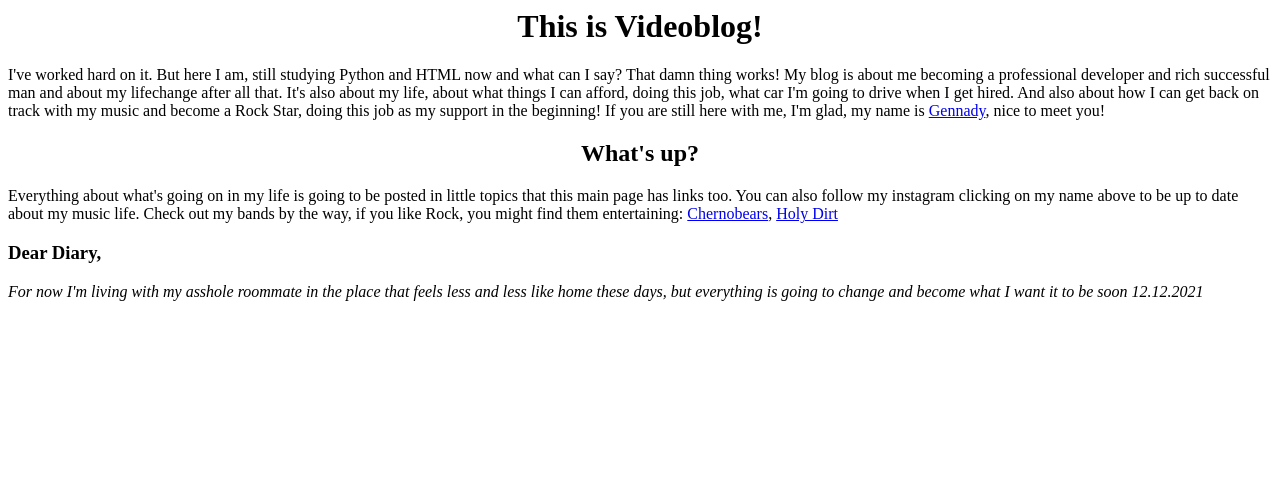
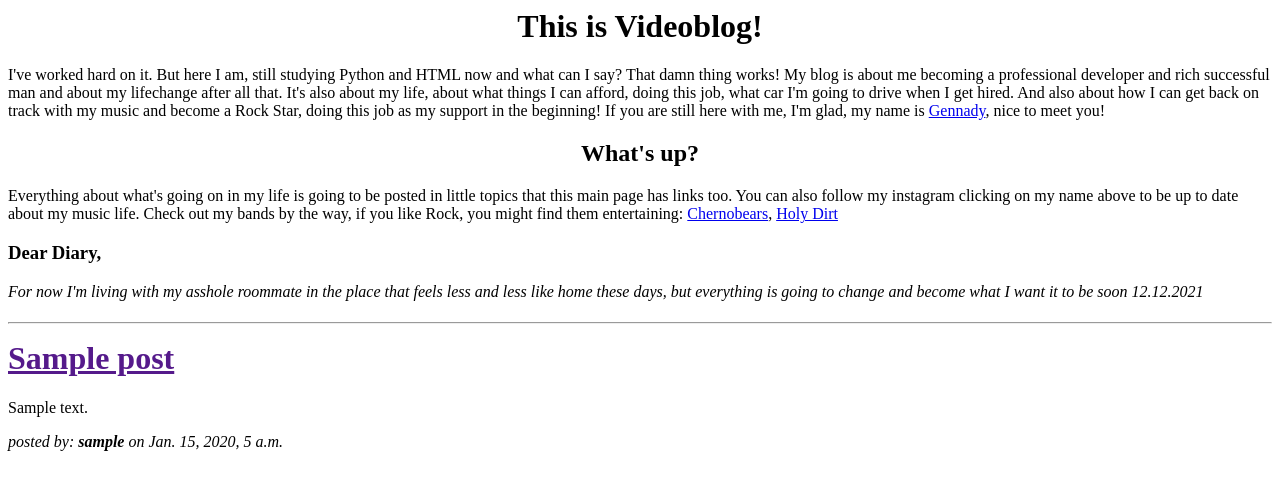
Before and after one commit to Genethehuman/my-first-blog, a Django app: page / in a window 1280 px wide. Shown: the top 490 px of the page. Run offline with Django 3.2, Linux system fonts and the light colour scheme; tables that the repository leaves empty hold one stand-in row (values such as "Sample post").

Commit message:
Added my posts that I made in that automatic thing and made them appear on my page

```diff
--- a/blog/templates/blog/post_list.html
+++ b/blog/templates/blog/post_list.html
@@ -36,6 +36,20 @@
                 </em>
             </p>
         </div>
+        <div>
+            {% for post in posts %}
+                <div>
+                    <h1><hr><a href="">{{post.title}} </a></h1>
+                    <p> {{post.text|linebreaksbr}} </p>
+                </div>
+                <div>
+                    <p><em> posted by: <b>{{post.author}}</b> on {{post.published_date}} </em></p>
+                </div>
+
+
+
+            {% endfor %}
+        </div>
     </body>
 
 </html>
--- a/blog/views.py
+++ b/blog/views.py
@@ -1,6 +1,8 @@
 from django.shortcuts import render
-
+from .models import Post
+from django.utils import timezone
 # Create your views here.
 
 def post_list(request):
-    return render(request, 'blog/post_list.html', {})
+    posts = Post.objects.filter(published_date__lte=timezone.now()).order_by('published_date')
+    return render(request, 'blog/post_list.html', {'posts': posts})
```
